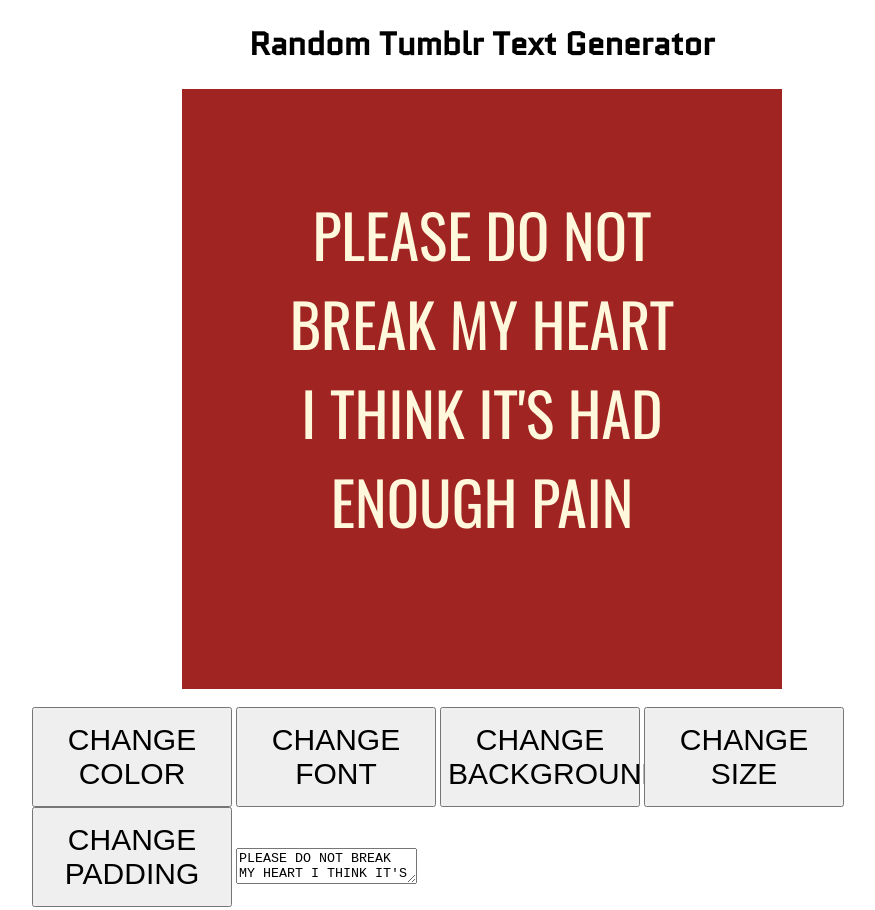
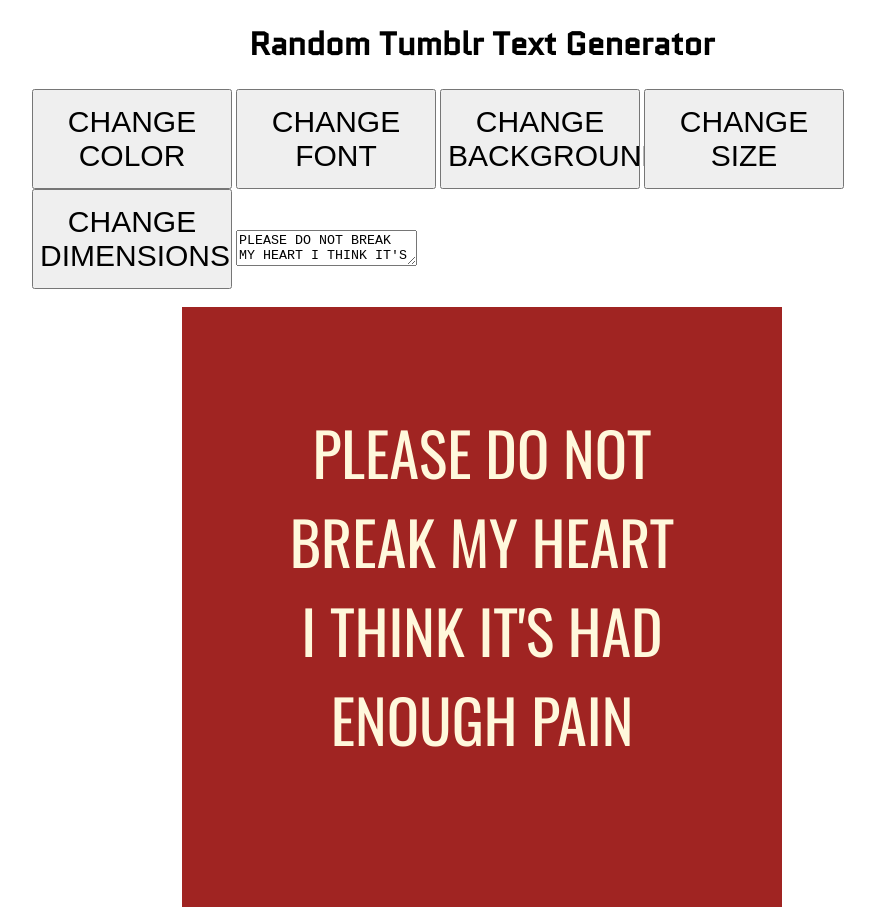
Before and after one commit to abswhite/jquery-test, a website: page public/index.html in a window 1280 px wide. Shown: the top 910 px of the page, without its empty margins (158-1033 px from the left). Drawn offline with nearby package versions, Linux system fonts and the light colour scheme; files that its build step writes are made by us from their sources; files whose address does not match are found by name; a web font is replaced by a local one.

Commit message:
change dimensions

```diff
--- a/public/index.html
+++ b/public/index.html
@@ -10,18 +10,18 @@ initial-scale=1">
   </head>
   <body>
     <h1>Random Tumblr Text Generator</h1>
-
-    <div id="tumblr-div"></div>
-
-    <br>
     <div id="button-div">
       <button id="color-change">CHANGE COLOR</button>
       <button id="font-change">CHANGE FONT</button>
       <button id="background-change">CHANGE BACKGROUND</button>
       <button id="size-change">CHANGE SIZE</button>
-      <button id="padding-change">CHANGE PADDING</button>
+      <button id="padding-change">CHANGE DIMENSIONS</button>
       <textarea type="text">PLEASE DO NOT BREAK MY HEART I THINK IT'S HAD ENOUGH PAIN</textarea>
     </div>
+    <br>
+    <div id="tumblr-div"></div>
+
+    <br>
 
     <br>
     <h1>Examples</h1>
```
